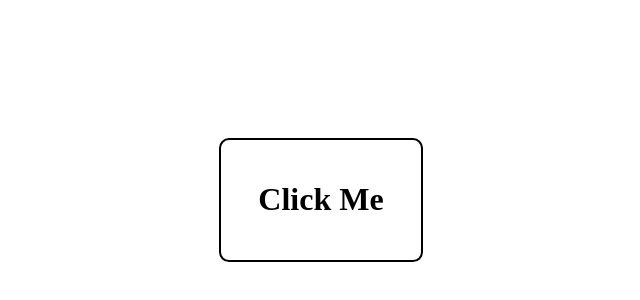
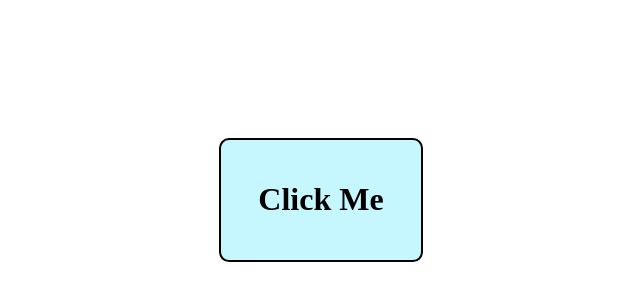
Before and after one commit to brickpanzer/brickpanzer.githuib.io, a plain HTML site: page atls-2200/ex9.html in a window 1280 px wide. Shown: the part 200-500 px from the top of the page, without its empty margins (319-959 px from the left). Drawn offline with Linux system fonts and the light colour scheme.

Commit message:
ex9 - small fix

```diff
--- a/rsc/css/ex9.css
+++ b/rsc/css/ex9.css
@@ -16,6 +16,7 @@ body {
     display: flex;
     align-items: center;
     justify-content: center;
+    background-color: #c6f6fe;
 }
 
 #button > h1 {
```
